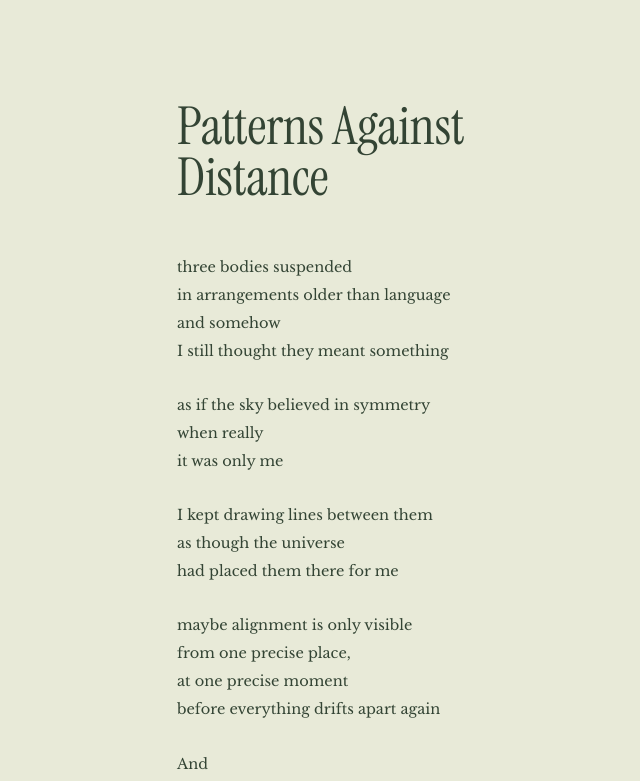
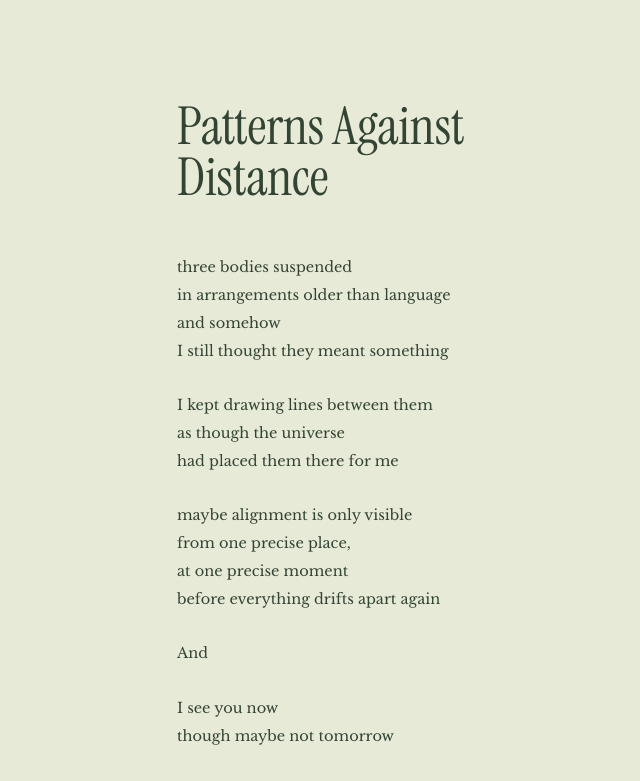
Before and after one commit to saykig/sarakim23, a Next.js app: page /writing/poetry in a window 1280 px wide. Shown: the part 767-1548 px from the top of the page, without its empty margins (167-807 px from the left). Built offline with nearby package versions, Linux system fonts and the light colour scheme.

Commit message:
Remove symmetry stanza from poem

```diff
--- a/app/data/poems.ts
+++ b/app/data/poems.ts
@@ -90,11 +90,6 @@ const poemEntries: Poem[] = [
           'in arrangements older than language',
           'and somehow',
           'I still thought they meant something'
-        ),
-        lines(
-          'as if the sky believed in symmetry',
-          'when really',
-          'it was only me'
         ),
         lines(
           'I kept drawing lines between them',
```
